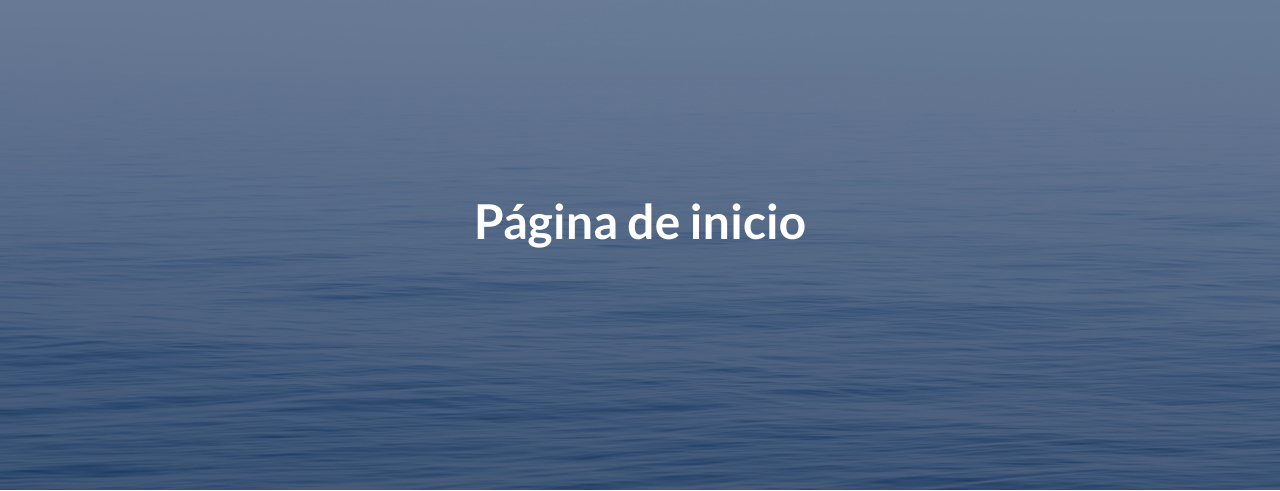
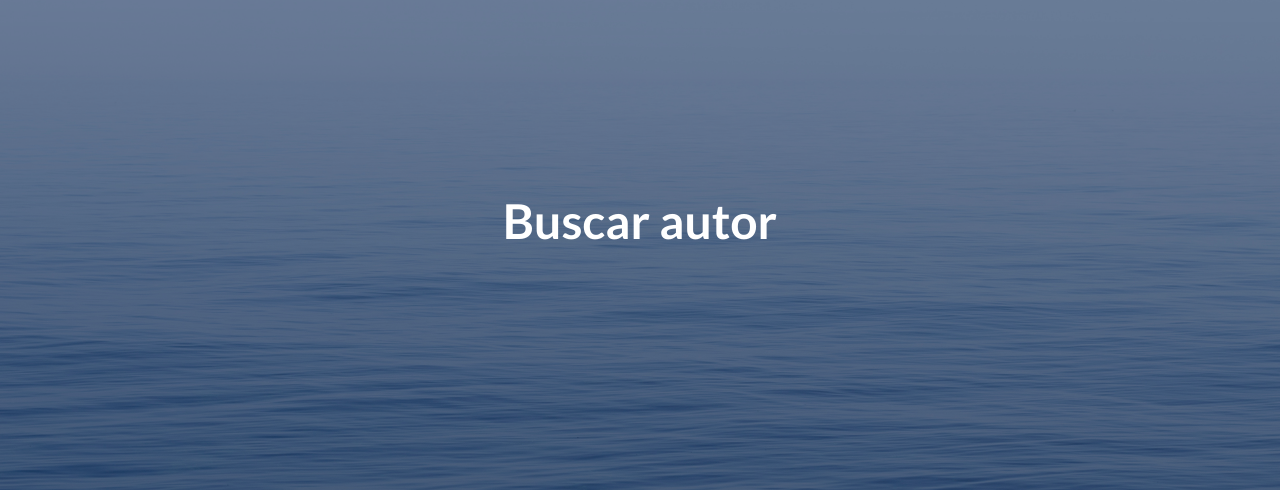
Before and after one commit to lvergini/Entrega1AbayayHernandezPasquiniVergini, a Django app: page /AppLibros/busquedaAutor/ in a window 1280 px wide. Shown: the part 56-547 px from the top of the page. Run offline with Django 4.2, Linux system fonts and the light colour scheme; some libraries are stand-ins or nearby versions.

Commit message:
Update busquedaAutor.html

```diff
--- a/ProyectoLibreria/AppLibros/templates/AppLibros/busquedaAutor.html
+++ b/ProyectoLibreria/AppLibros/templates/AppLibros/busquedaAutor.html
@@ -2,7 +2,7 @@
 
 {% load static %}
 
-{% block contenidoQueCambia1 %} Página de inicio {% endblock %}
+{% block contenidoQueCambia1 %} Buscar autor {% endblock %}
 
 {% block contenidoQueCambia2 %}
 
```
